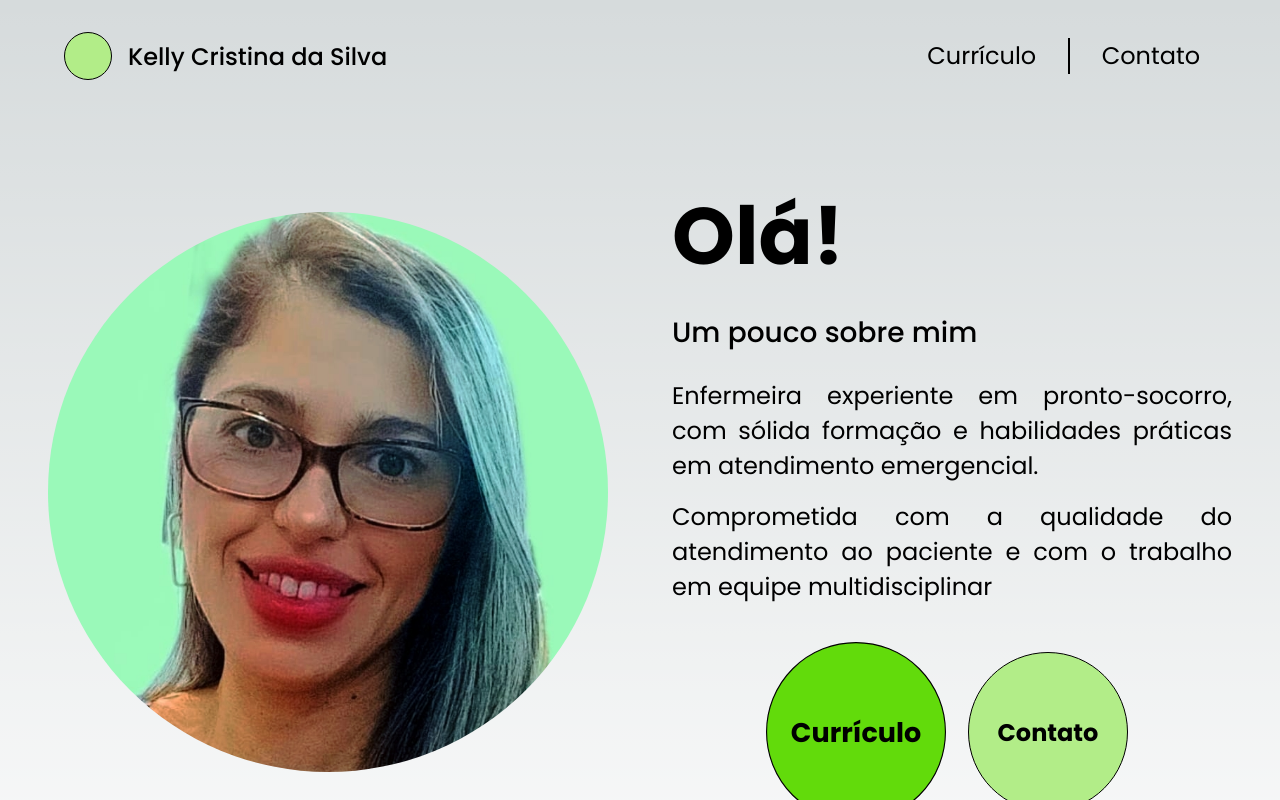
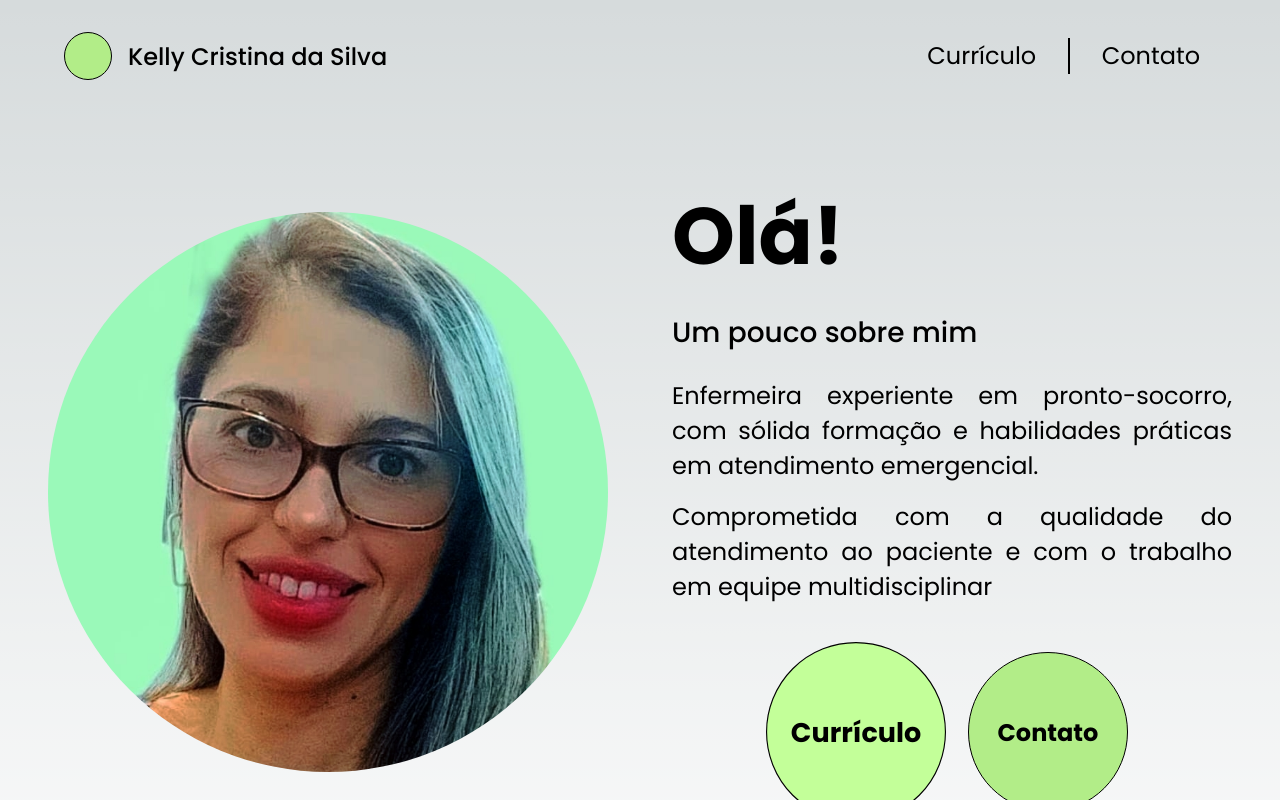
Before and after one commit to Kahmori/Curriculo_Site, a React (Vite) app: page / in a window 1280 px wide. In both pictures the pointer is over the element "Currículo". Shown: the top 800 px of the page. Built offline with nearby package versions, Linux system fonts and the light colour scheme.

Commit message:
Atualizar cores

```diff
--- a/src/page.module.css
+++ b/src/page.module.css
@@ -57,7 +57,7 @@
 #circle1:hover,
 #circle2:hover,
 #circle3:hover{
-  background-color: #62db0b; /*rgb(214, 219, 220);*/
+  background-color: #C3FF99; /*rgb(214, 219, 220);*/
   scale: 1.125;
 }
 
```
